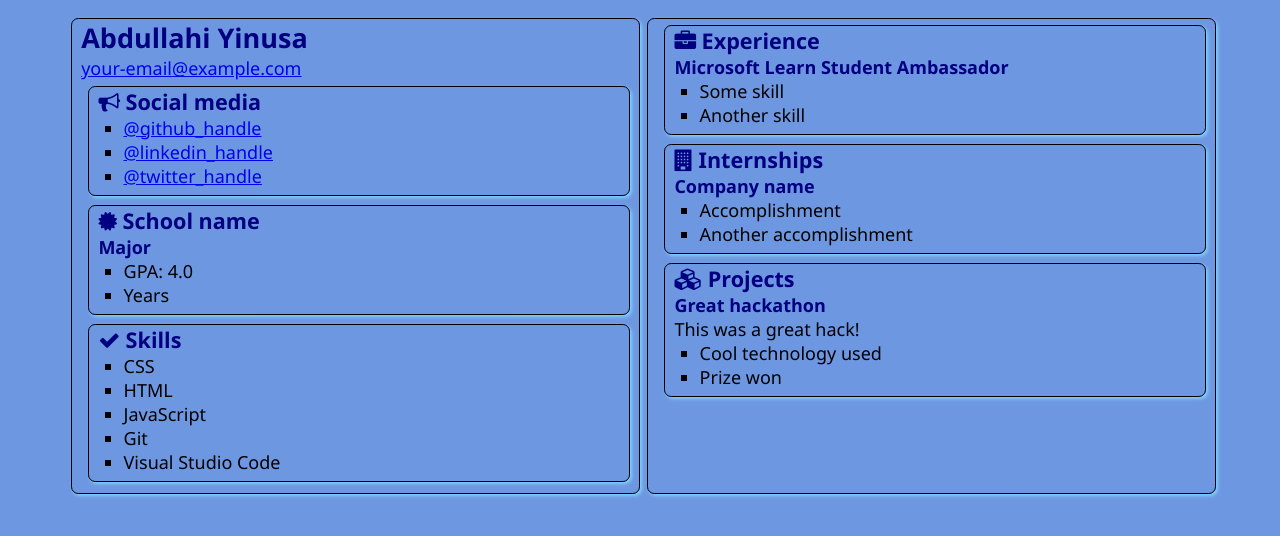
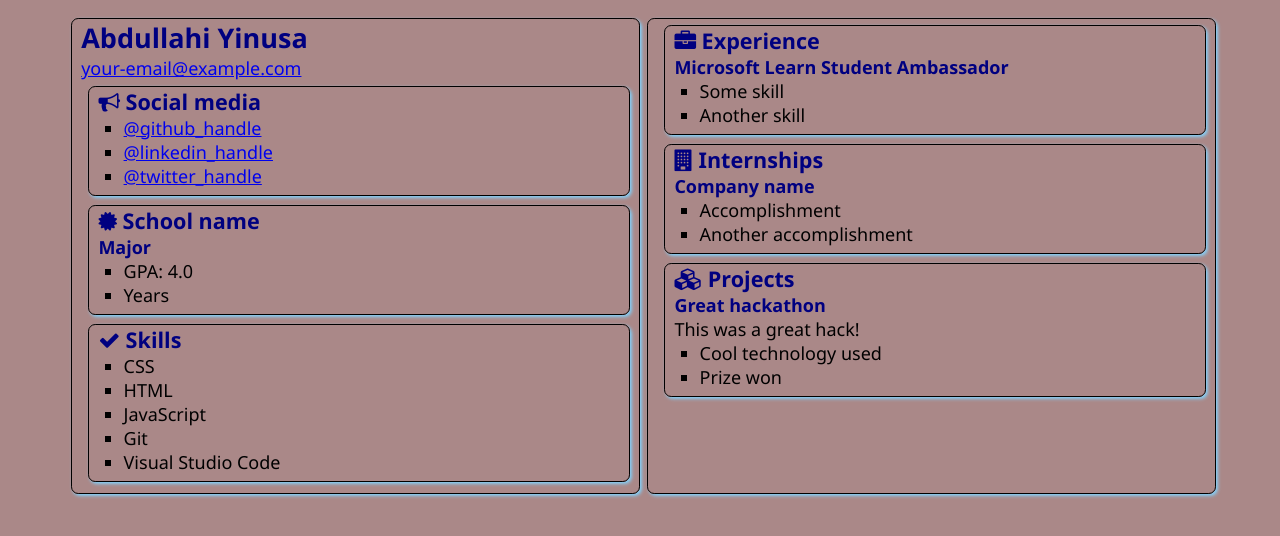
Before and after one commit to artemis1511/SATechnicalOnboarding, a plain HTML site: page src/index.html in a window 1280 px wide. Drawn offline with Linux system fonts and the light colour scheme.

Commit message:
Update style.css

```diff
--- a/src/style.css
+++ b/src/style.css
@@ -2,7 +2,7 @@ body {
     font-family: 'Segoe UI', Tahoma, Geneva, Verdana, sans-serif;
     font-size: 18px;
     margin: 1% 5%;
-    background-color: rgb(110, 151, 226);
+    background-color: rgb(170, 136, 136);
 }
 
 main {
```
